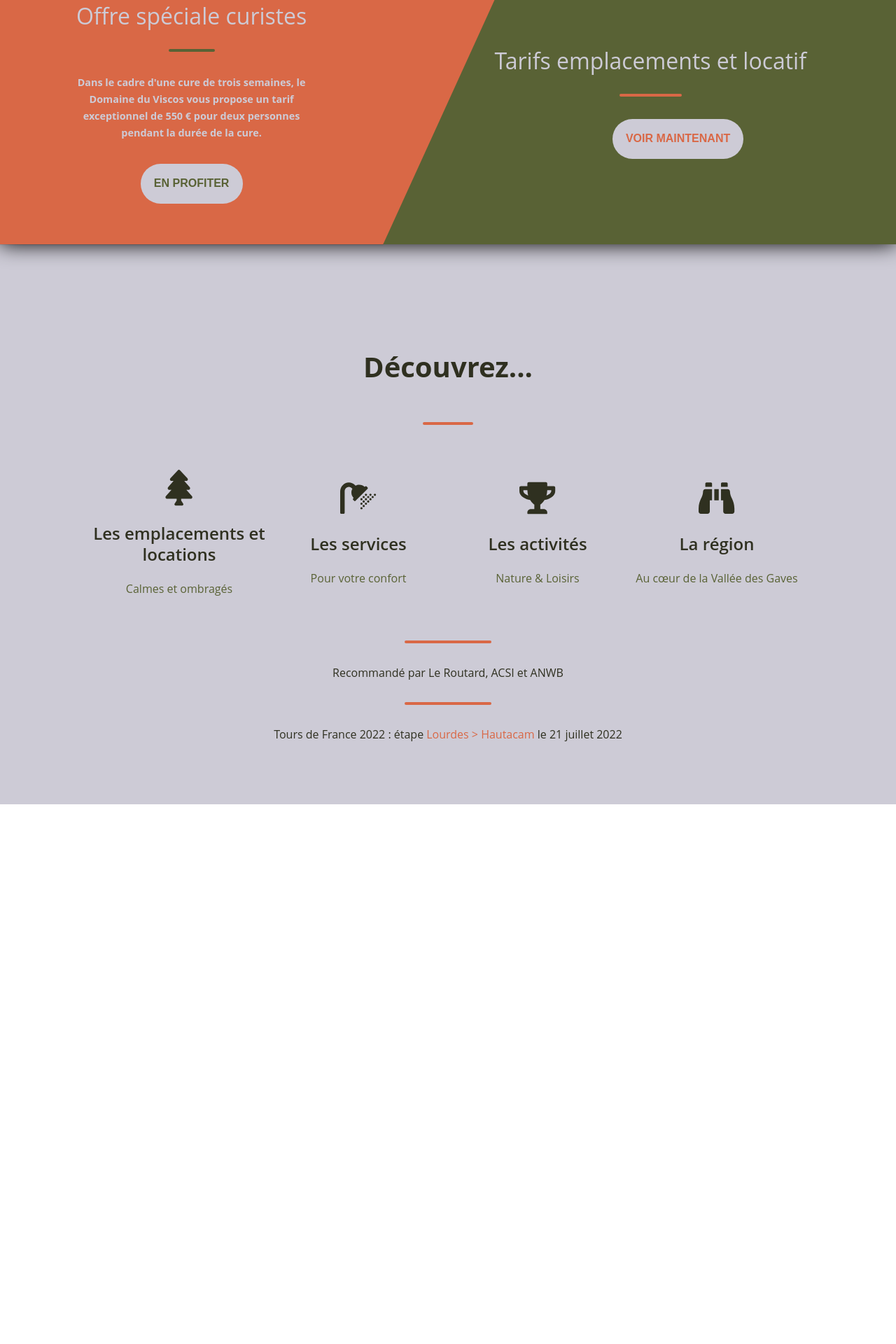
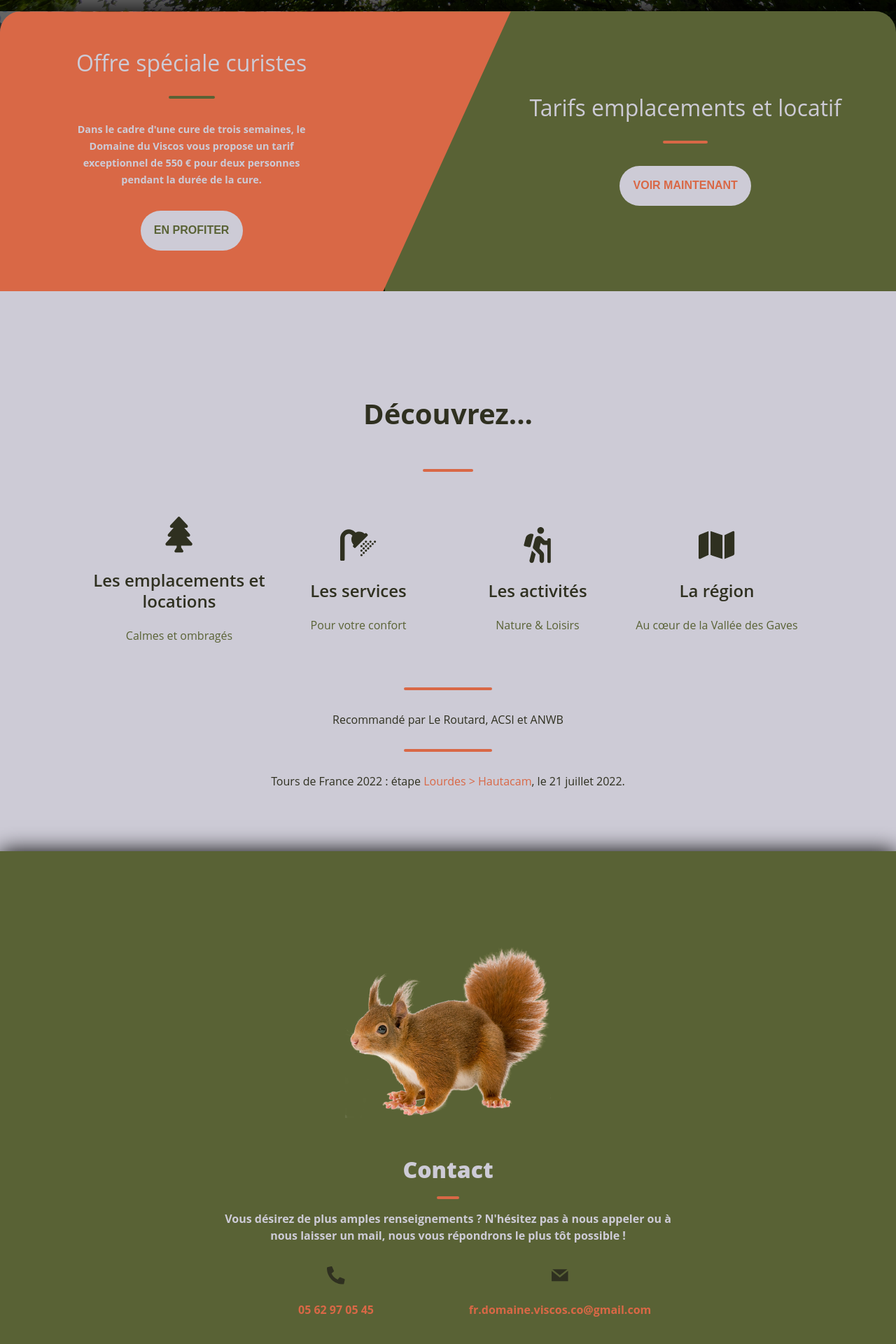
Before and after one commit to ChleaBourtoule/Viscos, a React (Vite) app: page / in a window 1280 px wide. Shown: the part 838-2758 px from the top of the page at 70% size. Before the commit the page ends 1987 px from the top, so only its background shows below. Built offline with nearby package versions, Linux system fonts and the light colour scheme.

Commit message:
Change of lang working + new component Contact done. Page Home completed

```diff
--- a/src/App.jsx
+++ b/src/App.jsx
@@ -1,5 +1,6 @@
 import "./App.scss";
 import { BrowserRouter as Router, Route, Routes } from "react-router-dom";
+import { useState } from "react";
 
 import Header from "./components/Header";
 import Home from "./components/Pages/Home";
@@ -11,12 +12,13 @@ import Booking from "./components/Pages/Booking";
 import Region from "./components/Pages/Region";
 
 function App() {
+  const [language, setLanguage] = useState("fr");
   return (
     <div className="App">
       <Router>
-        <Header />
+        <Header language={language} setLanguage={setLanguage} />
         <Routes>
-          <Route path="/" element={<Home />} />
+          <Route path="/" element={<Home lang={language} />} />
           <Route path="/pitches" element={<Pitches />} />
           <Route path="/services" element={<Services />} />
           <Route path="/activities" element={<Activities />} />
--- a/src/components/Card.jsx
+++ b/src/components/Card.jsx
@@ -1,6 +1,6 @@
 import React from "react";
 import { NavLink } from "react-router-dom";
-import { FaTree, FaShower, FaTrophy, FaBinoculars } from "react-icons/fa";
+import { FaTree, FaShower, FaHiking, FaMap } from "react-icons/fa";
 
 const Card = ({ param, txt, subtxt, icon }) => {
   return (
@@ -10,10 +10,10 @@ const Card = ({ param, txt, subtxt, icon }) => {
           <FaTree className="card__logo" />
         ) : icon === "shower" ? (
           <FaShower className="card__logo" />
-        ) : icon === "trophy" ? (
-          <FaTrophy className="card__logo" />
-        ) : icon === "binoculars" ? (
-          <FaBinoculars className="card__logo" />
+        ) : icon === "hiking" ? (
+          <FaHiking className="card__logo" />
+        ) : icon === "map" ? (
+          <FaMap className="card__logo" />
         ) : (
           ""
         )}
--- /dev/null
+++ b/src/components/Contact.jsx
@@ -0,0 +1,36 @@
+import React from "react";
+import squirrel from "../assets/squirrel.png";
+import { FaPhoneAlt } from "react-icons/fa";
+import { GrMail } from "react-icons/gr";
+
+const Contact = ({ lang }) => {
+  const text = {
+    fr: `Vous désirez de plus amples renseignements ? N'hésitez pas à nous appeler ou à nous laisser un mail, nous vous répondrons le plus tôt possible !`,
+    en: `Do you need further information? Call us or send us an email, we will get back to you as soon as possible!`,
+    nl: `Wilt u meer informatie? Bel ons of stuur ons een e-mail en wij nemen zo snel mogelijk contact met u op!`,
+  };
+  return (
+    <div className="contact">
+      <img className="contact__squirrel" src={squirrel} alt="squirrel" />
+      <h1 className="contact__title">Contact</h1>
+      <hr className="contact__hr" />
+      <h4 className="contact__text">{text[lang]}</h4>
+      <div className="contact__ways">
+        <div className="contact__ways__phone">
+          <FaPhoneAlt className="contact__ways__phone__icon" />
+          <h4 className="contact__ways__phone__nb">05 62 97 05 45</h4>
+        </div>
+        <div className="contact__ways__email">
+          <GrMail className="contact__ways__email__icon" />
+          <h4 className="contact__ways__email__address">
+            <a href="mailto:fr.domaine.viscos.co@gmail.com">
+              fr.domaine.viscos.co@gmail.com
+            </a>
+          </h4>
+        </div>
+      </div>
+    </div>
+  );
+};
+
+export default Contact;
--- a/src/components/Pages/Home.jsx
+++ b/src/components/Pages/Home.jsx
@@ -1,33 +1,148 @@
 import React from "react";
 import Card from "../Card";
+import Contact from "../Contact";
 
 import { AiFillStar } from "react-icons/ai";
 
-const Home = () => {
+const Home = ({ lang }) => {
+  const summary = {
+    fr: `Le Viscos est un camping 2 étoiles nouvelles normes (2017) de 69
+      emplacements nus et 11 locatifs situé dans un écrin de verdure
+      surplombant la vallée des Gaves. Ici, le temps s’arrête, vous
+      détendre devient une activité à plein temps`,
+    en: `Le Viscos is a two stars campsite (regraded in 2017) of 69 pitches and 11 mobile homes located in a santuary of greenery that overhang La Vallée des Gaves (The Torrents' Valley). Here, the time stops and resting becomes a full-time activity`,
+    nl: `De Viscos is een 2 sterrencamping, volgens de Franse normen van 2017. De camping ligt in een weelderig groene omgeving met veel verschillende bomen. Vanaf de camping heb je een prachtig uitzicht op de valei van de Gaves. De tijd lijkt hier stil te staan, het is dan ook niet moeilijk om volop te genieten en te relaxen`,
+  };
+  const dates = {
+    fr: `Dates d'ouverture : du 4/06/2022 au 1/10/2022`,
+    en: `Opening: 6/4/2022 — 10/1/2022`,
+    nl: `Opening: 6/4/2022 — 10/1/2022`,
+  };
+  const buttonPrez = {
+    fr: `EN SAVOIR PLUS`,
+    en: `FIND OUT MORE!`,
+    nl: `MEER INFORMATIE`,
+  };
+  const curistsTitle = {
+    fr: `Offre spéciale curistes`,
+    en: `Special Offer for Therapy`,
+    nl: `Speciale therapie-aanbieding`,
+  };
+  const curistsTxt = {
+    fr: `Dans le cadre d'une cure de trois semaines, le Domaine du Viscos vous propose un tarif exceptionnel de 550 € pour deux personnes pendant la durée de la cure.`,
+    en: `We propose a special offer applicable to two persons doing a three weeks therapy for the exclusive price of €550.`,
+    nl: `Voor een therapie van drie weken, le Domaine du Viscos biedt een exclusieve prijs: 550 € voor twee personen gedurende drie weken.`,
+  };
+  const curistsBtn = {
+    fr: `EN PROFITER`,
+    en: `GET STARTED!`,
+    nl: `BEGIN`,
+  };
+  const priceTitle = {
+    fr: `Tarifs emplacements et locatif`,
+    en: `Prices`,
+    nl: `Tarieven`,
+  };
+  const priceBtn = {
+    fr: `VOIR MAINTENANT`,
+    en: `SEE NOW`,
+    nl: `ZIE NU`,
+  };
+  const discover = {
+    fr: `Découvrez...`,
+    en: `Discover...`,
+    nl: `Ontdekken...`,
+  };
+  const tree = {
+    txt: {
+      fr: `Les emplacements et locations`,
+      en: `Pitches and rental`,
+      nl: `Staanplaatsen`,
+    },
+    subtxt: {
+      fr: `Calmes et ombragés`,
+      en: `Calm and shady`,
+      nl: `Rustig en schaduwrijk`,
+    },
+  };
+  const shower = {
+    txt: {
+      fr: `Les services`,
+      en: `Services`,
+      nl: `Voorzieningen bij de camping`,
+    },
+    subtxt: {
+      fr: `Pour votre confort`,
+      en: `For your comfort`,
+      nl: `Voor uw comfort`,
+    },
+  };
+  const hiking = {
+    txt: {
+      fr: `Les activités`,
+      en: `Activities`,
+      nl: `Vrijetijdsbesteding`,
+    },
+    subtxt: {
+      fr: `Nature & Loisirs`,
+      en: `Nature & Leisure`,
+      nl: `Natuur en vrije tijd`,
+    },
+  };
+  const map = {
+    txt: {
+      fr: `La région`,
+      en: `Region`,
+      nl: `De Regio`,
+    },
+    subtxt: {
+      fr: `Au cœur de la Vallée des Gaves`,
+      en: `At the heart of la Vallée des Gaves`,
+      nl: `In het midden van la vallée des gaves`,
+    },
+  };
+  const routard = {
+    fr: `Recommandé par Le Routard, ACSI et ANWB`,
+    en: `Recommended by Le Routard, ACSI, and ANWB`,
+    nl: `De camping wordt aanbevolen door : de Routard, Acsi en de ANWB`,
+  };
+  const bike = {
+    first: {
+      fr: `Tours de France 2022 : étape`,
+      en: `Tour de France 2022 : stage`,
+      nl: `Tour de France 2022 : etappe`,
+    },
+    second: {
+      fr: `, le 21 juillet 2022.`,
+      en: `, Jully 21, 2022`,
+      nl: `, 21 juli 2022.`,
+    },
+  };
+
   const cards = [
     {
       param: "/pitches",
       icon: "tree",
-      txt: "Les emplacements et locations",
-      subtxt: "Calmes et ombragés",
+      txt: tree.txt[lang],
+      subtxt: tree.subtxt[lang],
     },
     {
       param: "/services",
       icon: "shower",
-      txt: "Les services",
-      subtxt: "Pour votre confort",
+      txt: shower.txt[lang],
+      subtxt: shower.subtxt[lang],
     },
     {
       param: "/activities",
-      icon: "trophy",
-      txt: "Les activités",
-      subtxt: "Nature & Loisirs",
+      icon: "hiking",
+      txt: hiking.txt[lang],
+      subtxt: hiking.subtxt[lang],
     },
     {
       param: "/region",
-      icon: "binoculars",
-      txt: "La région",
-      subtxt: "Au cœur de la Vallée des Gaves",
+      icon: "map",
+      txt: map.txt[lang],
+      subtxt: map.subtxt[lang],
     },
   ];
   return (
@@ -46,19 +161,14 @@ const Home = () => {
         </div>
         <hr className="home__presentation__hr" />
         <div className="home__presentation__text">
-          <h4 className="home__presentation__text__txt">
-            Le Viscos est un camping 2 étoiles nouvelles normes (2017) de 69
-            emplacements nus et 11 locatifs situé dans un écrin de verdure
-            surplombant la vallée des Gaves. Ici, le temps s’arrête, vous
-            détendre devient une activité à plein temps.
-          </h4>
+          <h4 className="home__presentation__text__txt">{summary[lang]}</h4>
         </div>
         <div className="home__presentation__dates">
-          <h4 className="home__presentation__dates__txt">
-            Dates d'ouverture : du 4/06/2022 au 1/10/2022
-          </h4>
+          <h4 className="home__presentation__dates__txt">{dates[lang]}</h4>
         </div>
-        <button className="home__presentation__button">EN SAVOIR PLUS</button>
+        <button className="home__presentation__button">
+          {buttonPrez[lang]}
+        </button>
       </div>
 
       {/* SECTION BANNER */}
@@ -67,28 +177,28 @@ const Home = () => {
         <div className="home__banner__curist">
           <div className="home__banner__curist__title">
             <h2 className="home__banner__curist__title__txt">
-              Offre spéciale curistes
+              {curistsTitle[lang]}
             </h2>
             <hr className="home__banner__curist__title__hr" />
           </div>
           <div className="home__banner__curist__text">
             <h4 className="home__banner__curist__text__txt">
-              Dans le cadre d'une cure de trois semaines, le Domaine du Viscos
-              vous propose un tarif exceptionnel de 550 € pour deux personnes
-              pendant la durée de la cure.
+              {curistsTxt[lang]}
             </h4>
           </div>
-          <button className="home__banner__curist__button">EN PROFITER</button>
+          <button className="home__banner__curist__button">
+            {curistsBtn[lang]}
+          </button>
         </div>
         <div className="home__banner__pitch">
           <div className="home__banner__pitch__title">
             <h2 className="home__banner__pitch__title__txt">
-              Tarifs emplacements et locatif
+              {priceTitle[lang]}
             </h2>
             <hr className="home__banner__pitch__title__hr" />
           </div>
           <button className="home__banner__pitch__button">
-            VOIR MAINTENANT
+            {priceBtn[lang]}
           </button>
         </div>
       </div>
@@ -97,7 +207,7 @@ const Home = () => {
 
       <div className="home__discover">
         <div className="home__discover__title">
-          <h2 className="home__discover__title__txt">Découvrez...</h2>
+          <h2 className="home__discover__title__txt">{discover[lang]}</h2>
           <hr className="home__discover__title__hr" />
         </div>
         <div className="home__discover__container">
@@ -109,21 +219,22 @@ const Home = () => {
         </div>
         <div className="home__discover__desc">
           <hr className="home__discover__desc__hr" />
-          <h3 className="home__discover__desc__txt">
-            Recommandé par Le Routard, ACSI et ANWB
-          </h3>
+          <h3 className="home__discover__desc__txt">{routard[lang]}</h3>
           <hr className="home__discover__desc__hr" />
           <h3 className="home__discover__desc__txt">
-            Tours de France 2022 : étape{" "}
+            {bike.first[lang]}{" "}
             <a
               style={{ color: "#d96846" }}
               href="https://www.letour.fr/fr/etape-18"
             >
               Lourdes &gt; Hautacam
-            </a>{" "}
-            le 21 juillet 2022
+            </a>
+            {bike.second[lang]}
           </h3>
         </div>
+      </div>
+      <div className="home__contact">
+        <Contact lang={lang} />
       </div>
     </div>
   );
--- /dev/null
+++ b/src/style/_Contact.scss
@@ -0,0 +1,68 @@
+.contact {
+  width: 50vw;
+  &__squirrel {
+    width: 23vw;
+  }
+  &__title {
+    margin-top: 6vh;
+    font-size: 4vh;
+    color: $Light-Grey;
+  }
+  &__hr {
+    height: 0.5vh;
+    color: $Coral;
+    background-color: $Coral;
+    border-radius: 10px;
+    border: none;
+    width: 5%;
+    margin-top: 2vh;
+    margin-bottom: 2vh;
+  }
+  &__text {
+    font-size: 2vh;
+    color: $Light-Grey;
+  }
+  &__ways {
+    display: flex;
+    flex-direction: row;
+    justify-content: space-around;
+    width: 100%;
+    margin-top: 4vh;
+    &__phone {
+      display: flex;
+      flex-direction: column;
+      justify-content: center;
+      align-items: center;
+      width: 30%;
+      &__icon {
+        font-size: 2vw;
+        color: $Dark-Green;
+      }
+      &__nb {
+        margin-top: 3vh;
+        font-size: 2vh;
+        color: $Coral;
+      }
+    }
+    &__email {
+      display: flex;
+      flex-direction: column;
+      justify-content: center;
+      align-items: center;
+      width: 30%;
+      &__icon {
+        font-size: 2vw;
+        color: $Dark-Green;
+      }
+      &__address {
+        margin-top: 3vh;
+        font-size: 2vh;
+        color: $Coral;
+        cursor: pointer;
+      }
+      &__address:hover {
+        text-decoration: underline;
+      }
+    }
+  }
+}
--- a/src/style/_Header.scss
+++ b/src/style/_Header.scss
@@ -12,7 +12,7 @@
   &__logo {
     margin-left: 4vw;
     &__svg {
-      width: 5vw;
+      width: 4vw;
       cursor: pointer;
     }
     &__title:hover {
@@ -24,7 +24,7 @@
     flex-direction: row;
     justify-content: space-around;
     align-items: center;
-    width: 70vw;
+    width: 80vw;
     margin-right: 2vw;
     &__list {
       display: flex;
--- a/src/style/_Home.scss
+++ b/src/style/_Home.scss
@@ -4,7 +4,7 @@
   background-size: 100%;
   background-attachment: fixed;
   &__presentation {
-    height: 90vh;
+    height: 100vh;
     display: flex;
     flex-direction: column;
     align-items: center;
@@ -71,7 +71,9 @@
   &__banner {
     display: flex;
     align-items: center;
+    justify-content: right;
     height: 50vh;
+    box-shadow: 0 0 30px black;
     &__curist {
       height: 50vh;
       width: 57%;
@@ -80,7 +82,6 @@
       position: absolute;
       background-color: $Coral;
       border-top-left-radius: 30px;
-      box-shadow: 0 0 30px black;
       display: flex;
       flex-direction: column;
       justify-content: center;
@@ -132,16 +133,16 @@
     &__pitch {
       background-color: $Light-Green;
       height: 100%;
-      width: 100vw;
+      width: 57vw;
       border-top-left-radius: 30px;
       border-top-right-radius: 30px;
-      box-shadow: 0 0 30px black;
       display: flex;
       flex-direction: column;
       justify-content: center;
-      align-items: flex-end;
+      align-items: center;
+
       &__title {
-        margin-right: 10%;
+        margin-left: 10vw;
         &__txt {
           color: $Light-Grey;
           font-size: 4vh;
@@ -152,13 +153,13 @@
           background-color: $Coral;
           border-radius: 10px;
           border: none;
-          width: 20%;
+          width: 5vw;
           margin-top: 4vh;
           margin-bottom: 4vh;
         }
       }
       &__button {
-        margin-right: 17%;
+        margin-left: 10vw;
         padding: 1.5vw;
         border-radius: 30px;
         border: none;
@@ -229,4 +230,13 @@
       }
     }
   }
+  &__contact {
+    background-color: $Light-Green;
+    height: 100vh;
+    display: flex;
+    flex-direction: column;
+    justify-content: center;
+    align-items: center;
+    box-shadow: 0 0 30px black;
+  }
 }
--- a/src/style/style.scss
+++ b/src/style/style.scss
@@ -11,3 +11,4 @@
 @import "./_Booking.scss";
 @import "./_Region.scss";
 @import "./_Card.scss";
+@import "./_Contact.scss";
```
Also changed, not shown: src/components/Header.jsx (+45 -23 lines).
